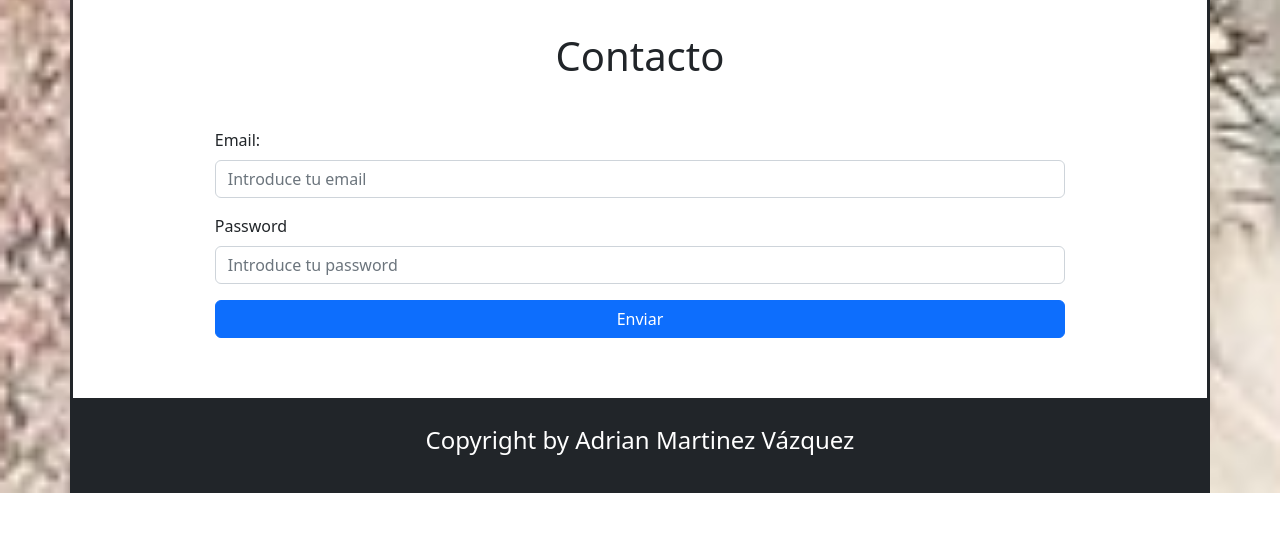
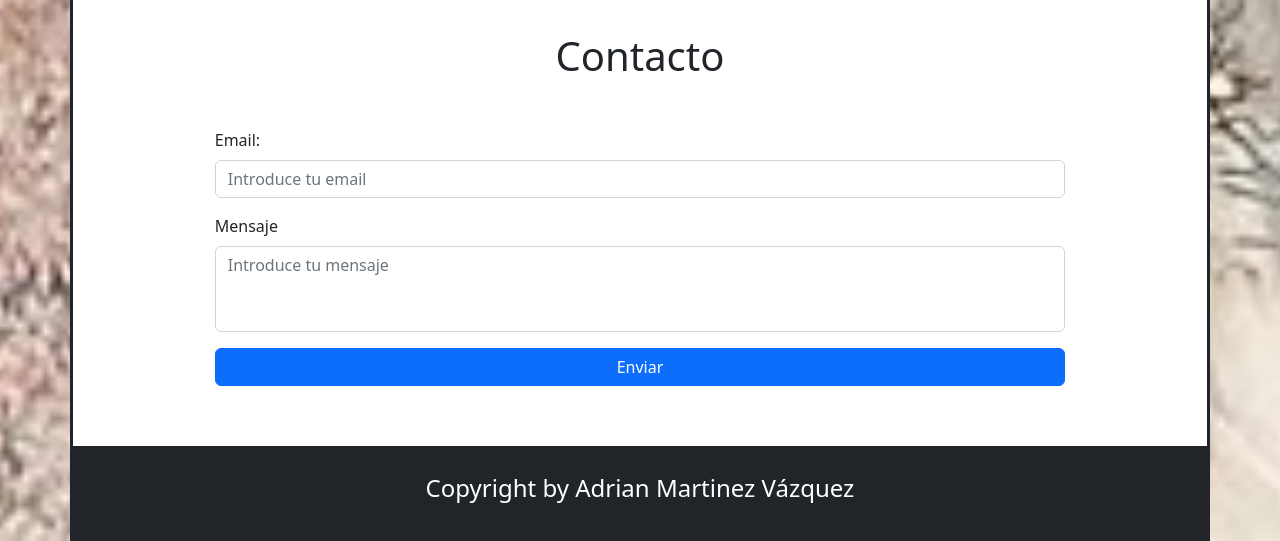
Before and after one commit to adri27info/DishonoredBootstrap, a plain HTML site: page index.html in a window 1280 px wide. Shown: the part 6634-7175 px from the top of the page. Before the commit the page ends 7127 px from the top, so only its background shows below. Drawn offline with nearby package versions, Linux system fonts and the light colour scheme.

Commit message:
Aplicacion DishonoredBootstrap

```diff
--- a/css/estilos.css
+++ b/css/estilos.css
@@ -124,6 +124,10 @@ article.main_poderes_trailer iframe.iframe {
   height: 400px !important;
 }
 
+article.main_contacto_article form.main_contacto_article_formulario textarea {
+  resize: none;
+}
+
 /* ------------ CLASES JS ------------ */
 
 .ocultar {
--- a/index.html
+++ b/index.html
@@ -395,13 +395,13 @@
                 />
               </div>
               <div class="form-group mb-3">
-                <label for="password" class="mb-2">Password</label>
-                <input
-                  type="password"
+                <label for="mensaje" class="mb-2">Mensaje</label>
+                <textarea
                   class="form-control"
-                  id="password"
-                  placeholder="Introduce tu password"
-                />
+                  id="mensaje"
+                  rows="3"
+                  placeholder="Introduce tu mensaje"
+                ></textarea>
               </div>
               <button type="submit" class="btn btn-primary w-100">
                 Enviar
```
